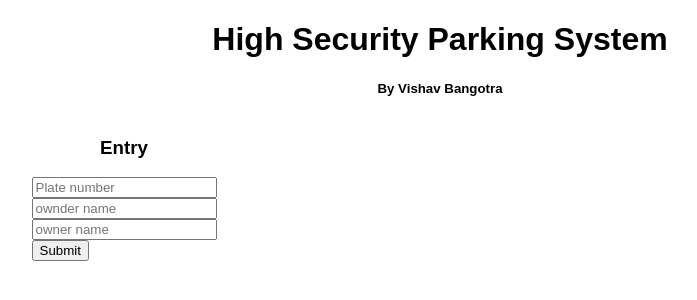
After one commit to vishavbangotra/ParkingSystem, a Flask app: page /entry in a window 1280 px wide. The commit adds this page. Shown: the top 300 px of the page, without its empty margins (200-897 px from the left). Run offline with Flask 2, Linux system fonts and the light colour scheme; parts of the project's set-up code (start-up, migrations or seed data) failed here and were passed over; some libraries are stand-ins or nearby versions.

Commit message:
Database design

```diff
--- a/app.py
+++ b/app.py
@@ -10,8 +10,16 @@ app.config['MYSQL_DB'] = db['mysql_db']
 app.config['MYSQL_PASSWORD'] = db['mysql_password']
 
 mysql = MySQL(app)
-@app.route("/", methods=['GET', 'POST'])
+@app.route("/", methods=['GET'])
 def HomePage():
+    if request.method == "GET":
+        return render_template("index.html")
+
+
+@app.route("/entry", methods=['GET', 'POST'])
+def Entry():
+    if request.method == "GET":
+        return render_template("entry.html")
     if request.method == 'POST':
         # fetch from data
         carDetails = request.form
@@ -23,7 +31,6 @@ def HomePage():
         mysql.connection.commit()
         cur.close()
         return 'sucess'
-    return render_template("index.html")
 
 if __name__ == '__main__':
     app.run(debug=True)
--- a/templates/base.html
+++ b/templates/base.html
@@ -9,6 +9,10 @@
 
 </head>
 <body>
+    <div class="title">
+        <h1>High Security Parking System</h1>
+        <h5 id="'by-me">By Vishav Bangotra</h5>
+    </div>
     {% block body %}
     {% endblock %}
 </body>
--- /dev/null
+++ b/templates/entry.html
@@ -0,0 +1,26 @@
+{% extends 'base.html' %}
+{% block body %}
+
+<div class="r1">
+    <div class="r1c1">
+        <form method="POST">
+            <h3>Entry</h3>
+            <input class='form-item' type='text' name='Reg_num' placeholder="Plate number"/>
+            <input class='form-item' type='text' name='Color' placeholder="ownder name"/>
+            <input class='form-item' type='number' name='PersonID' placeholder="owner name"/>
+            <input class='form-item' type='submit'></input>
+        </form>
+    </div>
+    <!-- <div class="r1c2">
+        <form method="POST">
+            <h3>Exit</h3>
+            <input class='form-item' type='text' name='plate' placeholder="Plate number"/>
+            <input class='form-item' type='text' name='color' placeholder="ownder name"/>
+            <input class='form-item' type='text' name='plate' placeholder="Plate number"/>
+            <input class='form-item' type='text' name='name' placeholder="owner name"/>
+            <input class='form-item' type='submit'></input>
+        </form>
+    </div> -->
+</div>
+
+{% endblock %}
```
Also changed, not shown: templates/index.html (+2 -25 lines), README.md.
